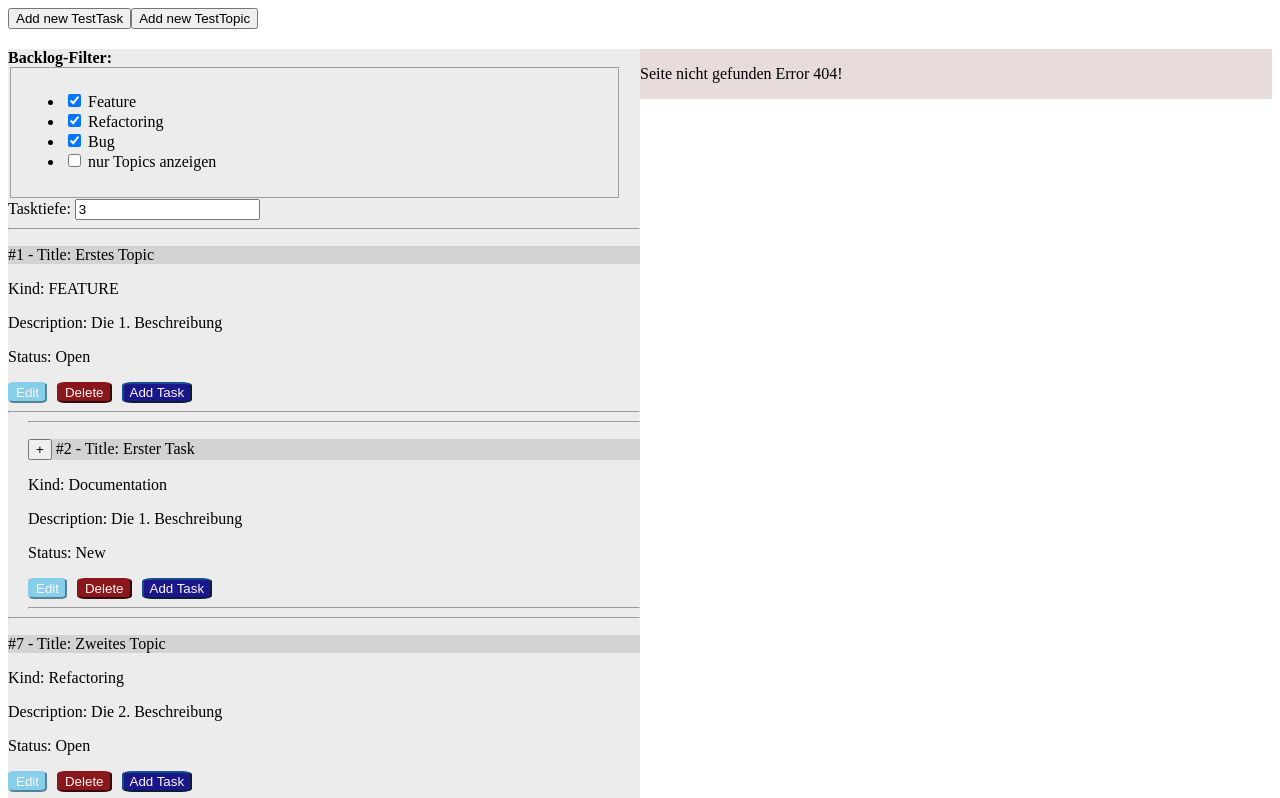
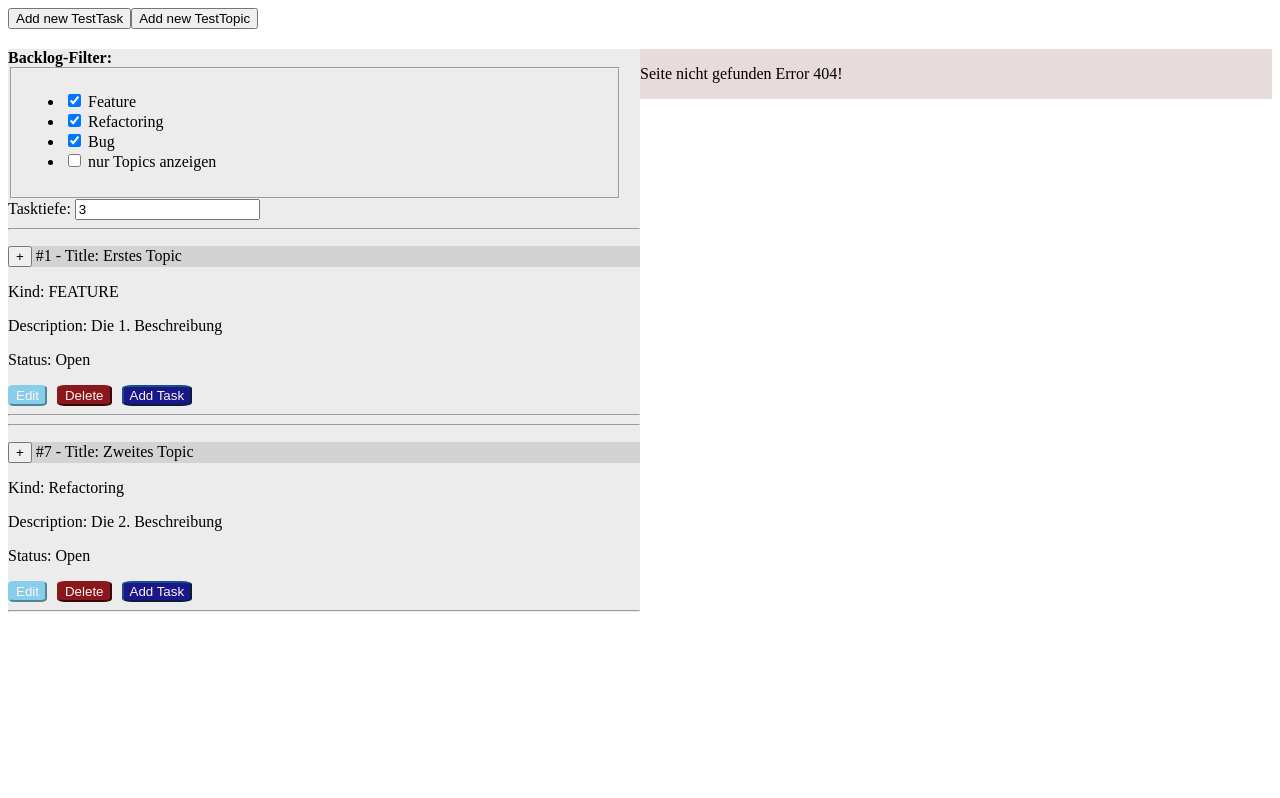
Before and after one commit to thordeuka/MyPersonallyBacklog, an Angular app in the folder myPersonallyBacklog/: page /not-found in a window 1280 px wide. Shown: the top 798 px of the page. Built offline with nearby package versions, Linux system fonts and the light colour scheme.

Commit message:
Tasktiefe Level 0 umgesetzt.

```diff
--- a/myPersonallyBacklog/src/app/backlog-task/backlog-task.component.ts
+++ b/myPersonallyBacklog/src/app/backlog-task/backlog-task.component.ts
@@ -16,7 +16,6 @@ export class BacklogTaskComponent implements OnInit {
   public backlogTask: BacklogTask;
   public childTasks: BacklogTask [];
   public isExpanded: boolean;
-  public depthIsShown: boolean;
 
   private tasksChangedSub: Subscription;
   private taskDepthChangedSub: Subscription;
--- a/myPersonallyBacklog/src/app/backlog-topic/backlog-topic.component.html
+++ b/myPersonallyBacklog/src/app/backlog-topic/backlog-topic.component.html
@@ -1,5 +1,9 @@
 <hr>
-<p class="title">#{{ backlogTopic.id }} - Title: {{ backlogTopic.title }}</p>
+<p class="title">
+    <button *ngIf="isExpanded && hasChilds()" (click)="onToggleCollapse()">-</button>
+    <button *ngIf="!isExpanded && hasChilds()" (click)="onToggleCollapse()">+</button>
+    #{{ backlogTopic.id }} - Title: {{ backlogTopic.title }}
+</p>
 <div [ngSwitch]=backlogTopic.kind>
     <p *ngSwitchCase="0">Kind: {{ "FEATURE" }}</p>
     <p *ngSwitchCase="1">Kind: {{ "Refactoring" }}</p>
@@ -15,7 +19,7 @@ Description: {{ backlogTopic.description }}
 <button class="deletebutton" (click)="onDeleteClick()">Delete</button>
 <button class="addworkbutton" (click)="onAddTaskClick()">Add Task</button>
 <hr>
-<div *ngIf="!showOnlyTopics" class="task">
+<div *ngIf="!showOnlyTopics && isExpanded" class="task">
     <app-backlog-task
     *ngFor="let task of backlogTasks"
     [TaskId]="task.id">
--- a/myPersonallyBacklog/src/app/backlog-topic/backlog-topic.component.ts
+++ b/myPersonallyBacklog/src/app/backlog-topic/backlog-topic.component.ts
@@ -19,8 +19,10 @@ export class BacklogTopicComponent implements OnInit {
 
   public backlogTopic: BacklogTopic;
   public backlogTasks: BacklogTask [];
+  public isExpanded: boolean;
 
   private tasksChangedSub: Subscription;
+  private taskDepthChangedSub: Subscription;
 
   constructor(private backlogTopicService: BacklogTopicService, private backlogTaskService: BacklogTaskService, private router:Router, private route:ActivatedRoute) { }
 
@@ -28,15 +30,29 @@ export class BacklogTopicComponent implements OnInit {
     this.backlogTopic = this.backlogTopicService.getTopicById(this.backlogTopicId);
     this.backlogTasks = this.backlogTaskService.getAllTasksByParentId(this.backlogTopicId);
 
+    this.taskDepthChangedSub = this.backlogTaskService.shownTaskDepthSubject.subscribe(depth => {
+      console.log("Subscription aktiviert: Tiefe = " + depth);
+      this.calcDepthIsShown(depth);
+    })
     this.tasksChangedSub = this.backlogTaskService.tasksChangedSubject.subscribe(taskList => {
       this.backlogTasks = this.backlogTaskService.getAllTasksByParentId(this.backlogTopicId);
       console.log("Subscription aktiviert");
     })
   }
 
+  calcDepthIsShown(depth: number)
+  {
+    this.isExpanded = depth > 0 ? true : false;
+  }
+
   onEditClick(){
     console.log(this.backlogTopic.title + ": edit was clicked!");
     this.router.navigate(['edittopic', this.backlogTopicId], {relativeTo: this.route});
+  }
+
+  hasChilds(): boolean
+  {
+    return this.backlogTasks.length > 0 ? true : false;
   }
 
   onDeleteClick(){
```
